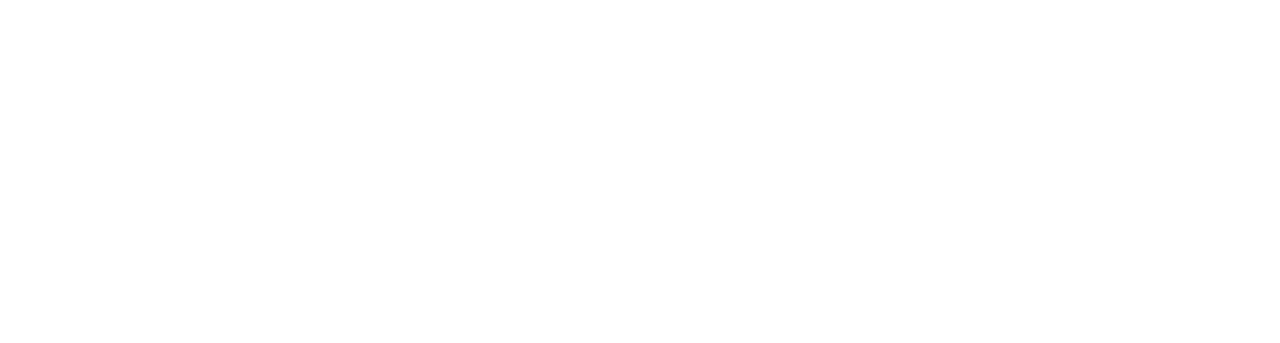
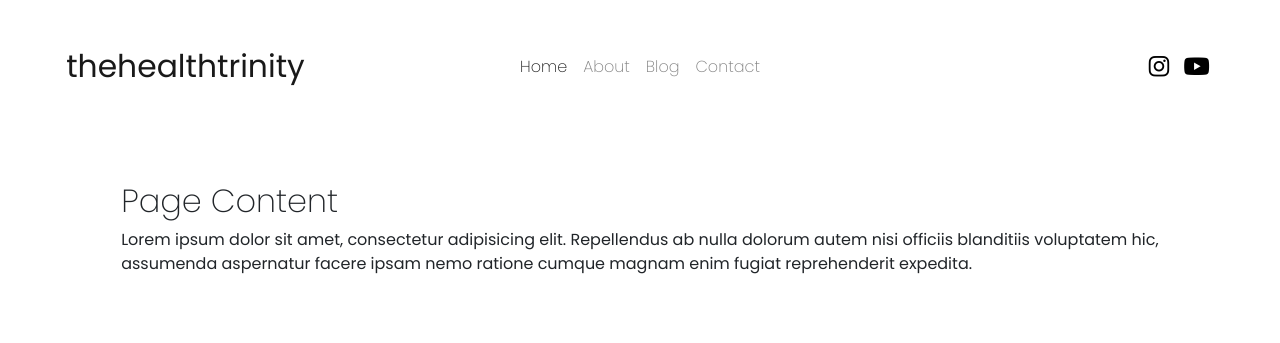
Before and after one commit to tsazo/thehealthtrinity, a plain HTML site: page blog.html in a window 1280 px wide. Drawn offline with nearby package versions, Linux system fonts and the light colour scheme.

Commit message:
Blog.html
Blog html page started.

```diff
--- a/blog.html
+++ b/blog.html
@@ -0,0 +1,89 @@
+<!doctype html>
+<html lang="en">
+  <head>
+    <!-- Required meta tags -->
+    <meta charset="utf-8">
+    <meta name="viewport" content="width=device-width, initial-scale=1, shrink-to-fit=no">
+
+    <!-- Bootstrap CSS -->
+    <link rel="stylesheet" href="css/bootstrap.min.css">
+
+    <!-- Meta tags for Facebook and Twitter -->
+    <meta property="og:title" content="thehealthtrinity">
+    <meta property="og:description" content="Trinity Sazo's physical, social, and mental health blog.">
+    <!-- <meta property="og:image" content="http://euro-travel-example.com/thumbnail.jpg"> -->
+    <meta property="og:url" content="https://tsazo.github.io/thehealthtrinity/">
+    <!-- <meta name="twitter:card" content="summary_large_image"> -->
+
+    <!-- My CSS -->
+    <link href="https://fonts.googleapis.com/css2?family=Poppins:wght@200;400&family=Roboto&display=swap" rel="stylesheet">
+    <link rel="stylesheet" type="text/css" href="css/blog.css">
+
+    <title>thehealthtrinity | Trinity Sazo</title>
+  </head>
+  <body>
+
+
+    <!-- Navigation -->
+    <nav class="navbar navbar-expand-lg bg-transparent navbar-light">
+      <div class="container col-12" style="margin:0; padding: 0;">
+
+        <a class="navbar-brand col-4" style="margin: 0;" href="https://tsazo.github.io/thehealthtrinity/">thehealthtrinity</a>
+
+        <button id="button" class="navbar-toggler" type="button" data-toggle="collapse" data-target="#navbarResponsive" aria-controls="navbarResponsive" aria-expanded="false" aria-label="Toggle navigation">
+          <span class="navbar-toggler-icon"></span>
+        </button>
+
+        <div class="collapse navbar-collapse font-weight-light" id="navbarResponsive">
+
+          <ul class="navbar-nav m-auto text-center" style="width: fit-content;">
+            <li class="nav-item active">
+              <a class="nav-link" href="https://tsazo.github.io/thehealthtrinity/">Home
+                  <span class="sr-only">(current)</span>
+                </a>
+            </li>
+
+            <li class="nav-item">
+              <a class="nav-link" href="https://tsazo.github.io/thehealthtrinity/about.html">About</a>
+            </li>
+
+            <li class="nav-item">
+              <a class="nav-link" href="https://tsazo.github.io/thehealthtrinity/blog.html">Blog</a>
+            </li>
+
+            <li class="nav-item">
+              <a class="nav-link" href="https://tsazo.github.io/thehealthtrinity/contact.html">Contact</a>
+            </li>
+          </ul>
+        </div>
+
+        <div id="icons" class="col-4 collapse navbar-collapse">
+          <div style="width: fit-content;" class="ml-auto">
+            <a href="https://www.instagram.com/thefitnesstrinity/" target="_blank"><i class="fab fa-instagram"></i></a>
+            <a href="https://www.youtube.com/channel/UCHzEbmpoZ1jc1lyw9ZtL_kg" target="_blank"><i class="fab fa-youtube"></i></i></a>
+          </div>
+        </div>
+
+      </div>
+
+    </nav>
+
+    <!-- Full Page Image Header with Vertically Centered Content -->
+
+    <!-- Page Content -->
+    <section class="py-5">
+      <div class="container">
+        <h2 class="font-weight-light">Page Content</h2>
+        <p>Lorem ipsum dolor sit amet, consectetur adipisicing elit. Repellendus ab nulla dolorum autem nisi officiis blanditiis voluptatem hic, assumenda aspernatur facere ipsam nemo ratione cumque magnam enim fugiat reprehenderit expedita.</p>
+      </div>
+    </section>
+
+    <!-- Optional JavaScript -->
+    <script src="https://kit.fontawesome.com/b824d885b5.js" crossorigin="anonymous"></script>
+
+    <!-- jQuery first, then Popper.js, then Bootstrap JS -->
+    <script src="https://code.jquery.com/jquery-3.4.1.slim.min.js" integrity="sha384-J6qa4849blE2+poT4WnyKhv5vZF5SrPo0iEjwBvKU7imGFAV0wwj1yYfoRSJoZ+n" crossorigin="anonymous"></script>
+    <script src="https://cdn.jsdelivr.net/npm/popper.js@1.16.0/dist/umd/popper.min.js" integrity="sha384-Q6E9RHvbIyZFJoft+2mJbHaEWldlvI9IOYy5n3zV9zzTtmI3UksdQRVvoxMfooAo" crossorigin="anonymous"></script>
+    <script src="js/bootstrap.min.js"></script>
+  </body>
+</html>
--- /dev/null
+++ b/css/blog.css
@@ -0,0 +1,45 @@
+* {
+	font-family: 'Poppins', sans-serif;
+}
+
+/* Navigation Bar CSS */
+
+.navbar {
+	padding-top: 3vw;
+    padding-bottom: 3vw;
+    padding-left: 4vw;
+    padding-right: 4vw;
+}
+
+.fixed-top {
+	position: absolute;
+}
+
+.container {
+	padding-right: 4vw;
+	padding-left: 4vw;
+}
+
+#button {
+	border-color: white;
+	color: white;
+}
+
+.navbar-brand {
+    font-size: calc(1.2vw + 1rem);
+}
+
+#icons{
+	font-size: calc(1.2vw + 0.5rem);
+}
+
+i {
+	margin: 0 4px;
+	color: black;
+	transition: 0.3s;
+}
+
+i:hover {
+	color: grey;
+	transition: 0.3s;
+}
--- a/css/main.css
+++ b/css/main.css
@@ -34,7 +34,7 @@
 }
 
 i {
-	margin: 0 2.5px;
+	margin: 0 4px;
 	color: white;
 	transition: 0.3s;
 }
```
Also changed, not shown: about.html (+1 -1 lines), contact.html (+1 -1 lines), index.html (+11 -7 lines).
